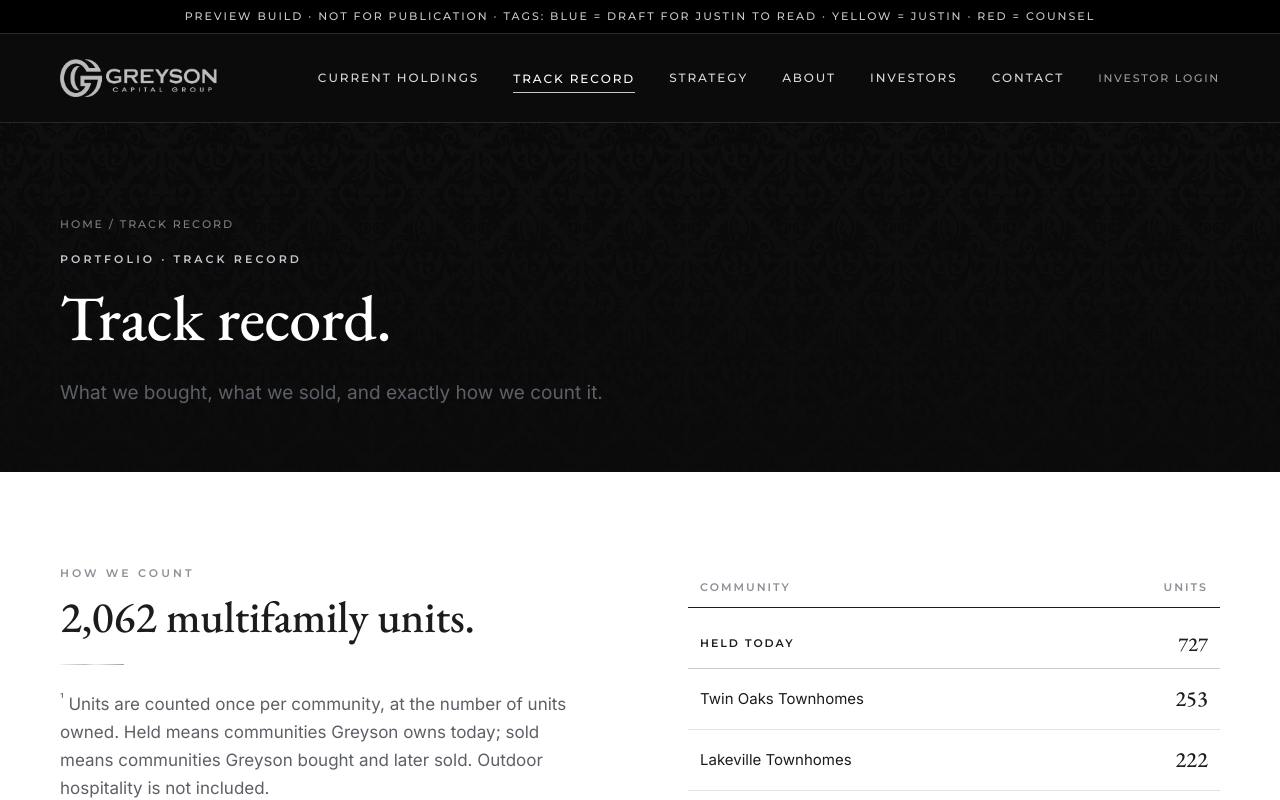
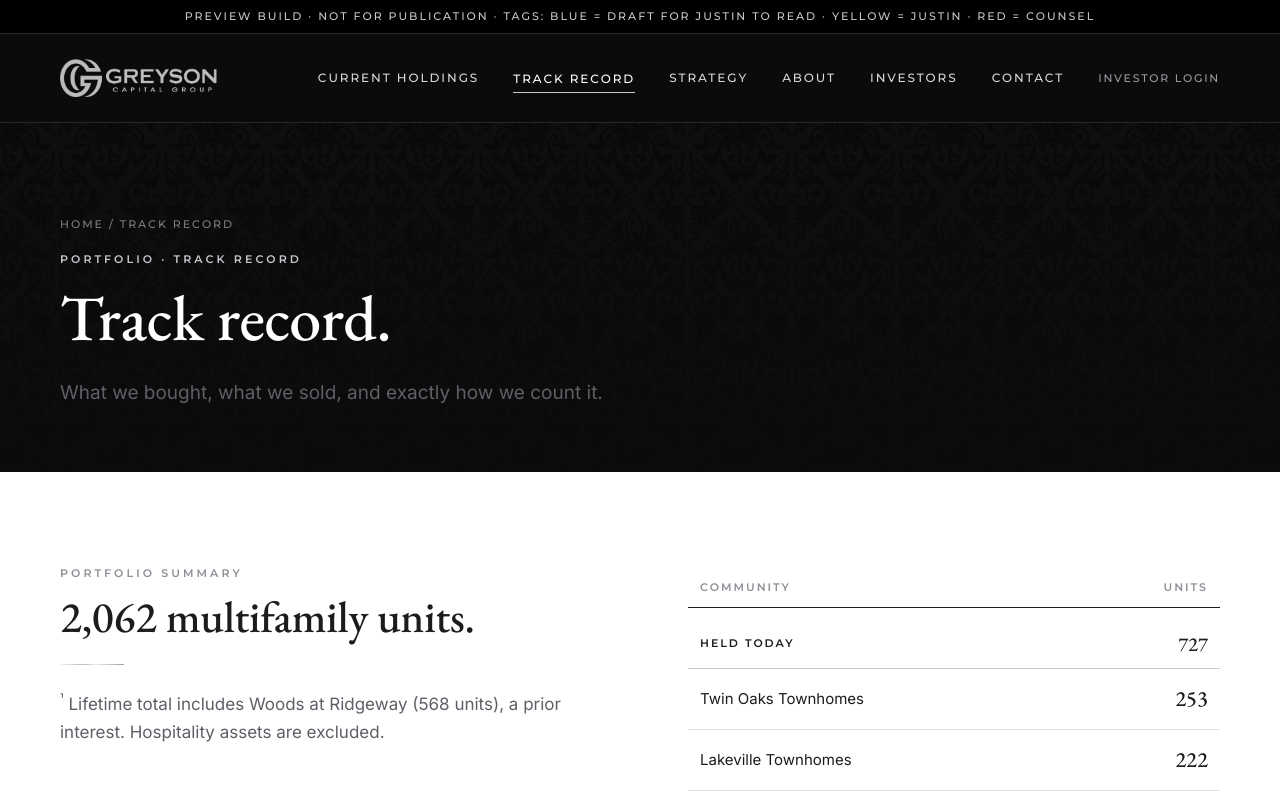
Before and after one commit to Greyson-Capital-Group/greysoncapitalgroup.com, a Next.js app: page /track-record in a window 1280 px wide. Shown: the top 800 px of the page. Built offline with nearby package versions, Linux system fonts and the light colour scheme.

Commit message:
Trim unit-count footnote to what an institutional reader needs
Co-Authored-By: Claude Opus 5.5 <noreply@anthropic.com>
Claude-Session: https://claude.ai/code/session_014Xvw2MyEAiTkNBY6PzWLaJ

```diff
--- a/app/track-record/page.tsx
+++ b/app/track-record/page.tsx
@@ -19,7 +19,7 @@ export default function TrackRecordPage() {
       </div></section>
 
       <section id="methodology"><div className="wrap split methodology">
-        <div><div className="eyebrow">How we count</div><h2 style={{ marginTop: '14px' }}>{n(metrics.confirmed)} multifamily units.</h2><div className="rule"></div>
+        <div><div className="eyebrow">Portfolio summary</div><h2 style={{ marginTop: '14px' }}>{n(metrics.confirmed)} multifamily units.</h2><div className="rule"></div>
           <p className="lede small"><sup>¹</sup> {copy.methodology}</p>
           {SHOW_REVIEW_NOTES && metrics.pending > 0 && (
             <p style={{ marginTop: '16px' }}><Tag kind="JUSTIN">Striped rows are hidden at launch and left out of the total. With every row approved the total is {n(metrics.lifetime)}.</Tag></p>
--- a/content/copy.json
+++ b/content/copy.json
@@ -28,7 +28,7 @@
     "ledeTag": "DRAFT",
     "itemsTag": "DRAFT"
   },
-  "methodology": "Units are counted once per community, at the number of units owned. Held means communities Greyson owns today; sold means communities Greyson bought and later sold. Outdoor hospitality is not included.",
+  "methodology": "Lifetime total includes Woods at Ridgeway (568 units), a prior interest. Hospitality assets are excluded.",
   "news": [
     {
       "date": "2025-09",
```
